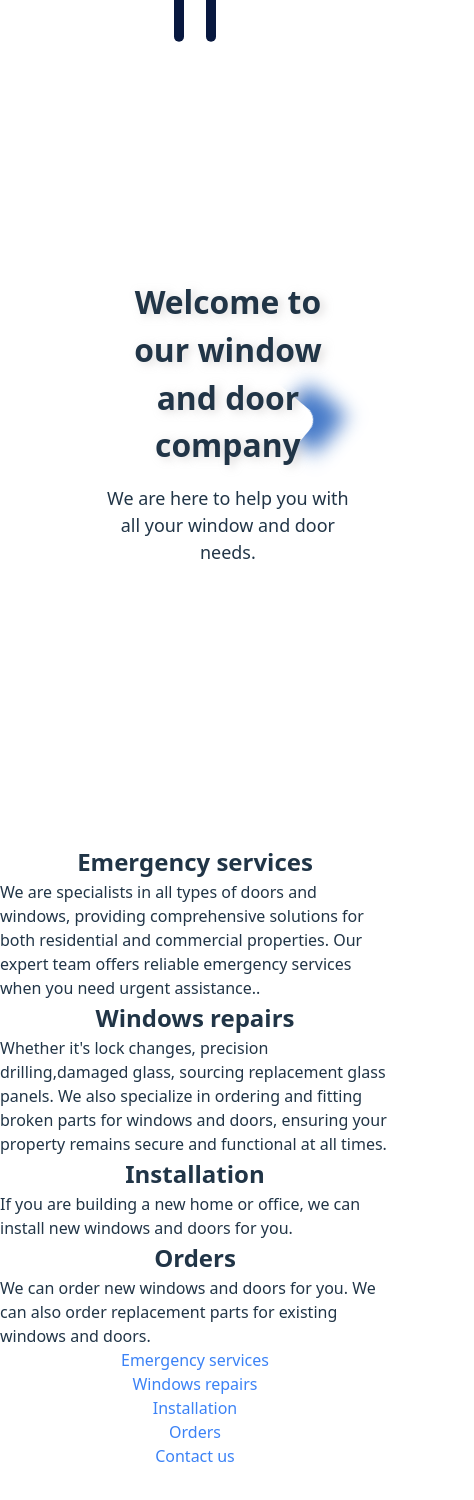
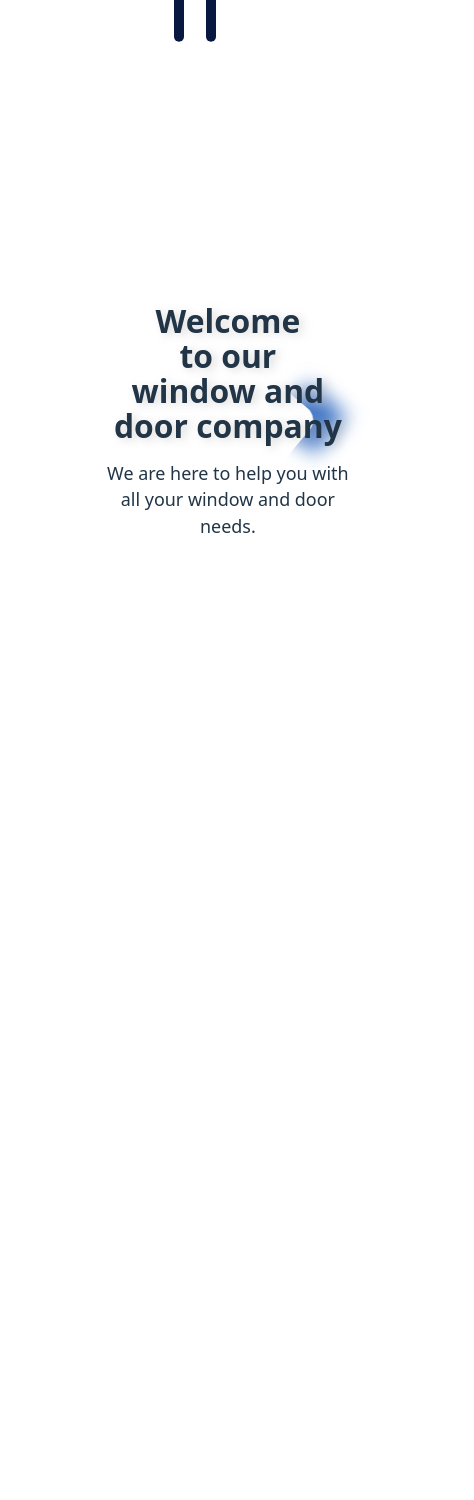
Before and after one commit to MarekKabala1/windowsTradeWebPage, a React (Vite) app: page / in a window 390 px wide. Shown: the top 1500 px of the page, 474 px wide, since content can reach past the window. Built offline with nearby package versions, Linux system fonts and the light colour scheme.

Commit message:
feat: enhance card and navigation styles with animations and layout adjustments

```diff
--- a/src/index.css
+++ b/src/index.css
@@ -99,7 +99,7 @@ body,
 
 }
 
-h1 {
+h1,h2 {
 	font-size: 3em;
 	line-height: 1.1;
 	text-wrap: balance;
@@ -171,7 +171,7 @@ button:focus-visible {
 	position: relative;
 	z-index: 1;
 	position: relative;
-	min-height: 300vh;
+	min-height: 600vh;
 }
 
 .door-container {
@@ -318,6 +318,124 @@ button:focus-visible {
 	}
 }
 
+.fade-in-section {
+	opacity: 0;
+	transform: translateY(50px);
+	animation: fadeIn 0.5s ease-out forwards;
+	animation-timeline: view();
+	animation-range: entry 30% cover 50%;
+}
+@supports (animation-timeline: view()) {
+	.cards-content {
+		--numcards: 4;
+		view-timeline-name: --cards-scroll;
+	}
+}
+@supports (animation-timeline: view()) {
+	.glass-card {
+		--index0: calc(var(--index) - 1);
+		--reverse-index: calc(var(--numcards) - var(--index0));
+		--reverse-index0: calc(var(--reverse-index) - 1);
+	}
+}
+.cards-container {
+	width: 75vw;
+	margin: 0 auto;
+	text-align: center;
+}
+.cards-content {
+	list-style: none;
+	display: grid;
+	grid-template-columns: 1fr;
+	grid-template-rows: repeat(var(--numcards), var(--card-height));
+	gap: 4vw;
+	padding-bottom: calc(calc(var(--numcards) * var(--card-top-offset))+4vw);
+	margin-bottom: 4vw;
+}
+.card {
+	position: sticky;
+	top: 0;
+	padding-top: calc(var(--index) * var(--card-top-offset));
+}
+.glass-card {
+	--start-range: calc(var(--index0) / var(--numcards) * 100%);
+	--end-range: calc(var(--index) / var(--numcards) * 100%);
+	display: flex;
+	flex-direction: column;
+	gap: 1rem;
+	background: var(--glass-card-bg);
+	backdrop-filter: blur(20px);
+	-webkit-backdrop-filter: blur(20px);
+	border: 1px solid var(--glass-card-border);
+	border-radius: 16px;
+	padding: 2rem 1rem;
+	min-width: 100%;
+	max-width: 700px;
+	height: var(--card-height);
+	box-shadow:
+		0 8px 32px var(--shadow-heavy),
+		inset 0 1px 0 var(--shadow-inset);
+	transform-origin: 50% 0%;
+	will-change: transform;
+	animation: linear scale forwards;
+	animation-range: exit-crossing var(--start-range) exit-crossing
+		var(--end-range);
+	animation-timeline: --cards-scroll;
+}
+#card_1 {
+	--index: 1;
+}
+#card_2 {
+	--index: 2;
+}
+#card_3 {
+	--index: 3;
+}
+#card_4 {
+	--index: 4;
+}
+ul > .cards-content {
+	height: 100%;
+	margin-top: 10vh;
+}
+
+.header {
+	position: sticky;
+	top: 0;
+	left: 0;
+	width: 80vw;
+  margin: 0 auto;
+	height: 70px;
+	background: var(--nav-background);
+	backdrop-filter: blur(30px);
+	-webkit-backdrop-filter: blur(30px);
+	border-bottom: 1px solid var(--nav-accent);
+	margin-top: 2rem;
+	z-index: 100;
+}
+.nav-bar {
+	width: 100%;
+	height: 100%;
+	background-color:var(--nav-accent) ;
+}
+.nav-links {
+	width: 100%;
+	height: 100%;
+	display: grid;
+	grid-template-columns: repeat(5,1fr);
+	gap: 20px;
+	padding: 0 0.5rem;
+}
+.nav-links a {
+	font-size: clamp(1rem, 1vw, 1.2rem);
+	color: var(--nav-text);
+	text-decoration: none;
+	border-radius: 8px;
+}
+li{
+	line-height: 0.9rem;
+}
+
 /*Animations*/
 @keyframes slideLeft {
 	from {
@@ -336,3 +454,19 @@ button:focus-visible {
 		transform: translateX(40vw);
 	}
 }
+
+@keyframes fadeIn {
+	from {
+		opacity: 0;
+		transform: translateY(50px);
+	}
+	to {
+		opacity: 1;
+		transform: translateY(0);
+	}
+}
+@keyframes scale {
+	to {
+		transform: scale(calc(1.2 - calc(0.2 * var(--reverse-index))));
+	}
+}
```
